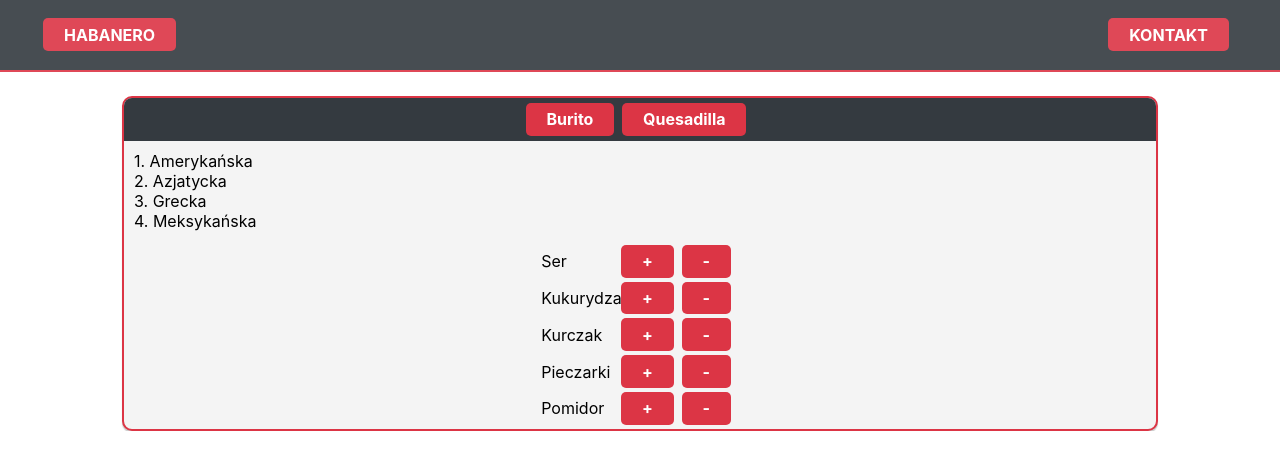
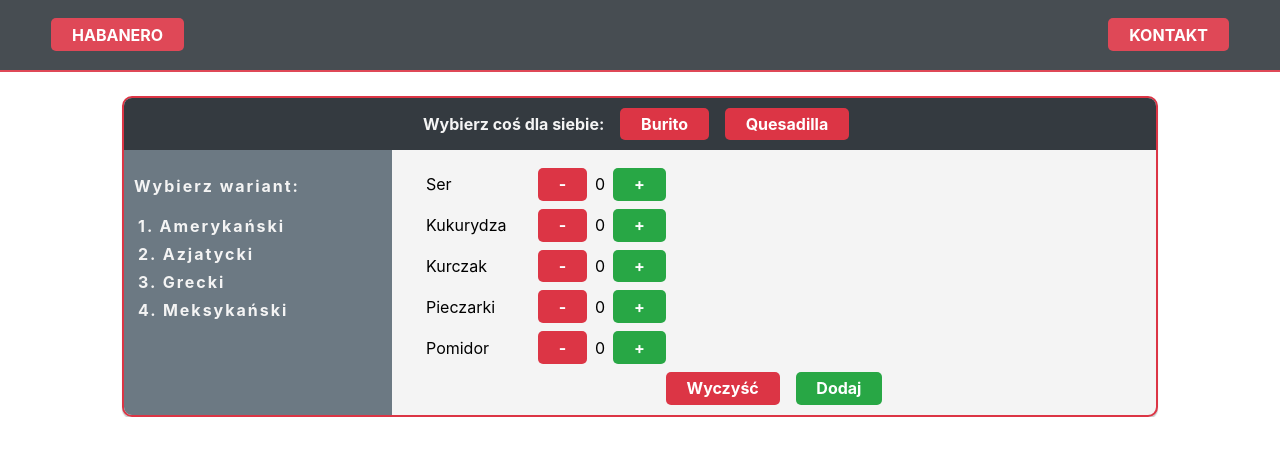
Before and after one commit to chrobak-adrian/Project, a React (Create React App) app in the folder habanero/: page /order in a window 1280 px wide. Shown: the top 470 px of the page. Built offline with nearby package versions, Linux system fonts and the light colour scheme.

Commit message:
Add contact form and styles to Orders

```diff
--- a/habanero/public/index.html
+++ b/habanero/public/index.html
@@ -24,7 +24,7 @@
       work correctly both with client-side routing and a non-root public URL.
       Learn how to configure a non-root public URL by running `npm run build`.
     -->
-    <title>React App</title>
+    <title>Habanero Rzeszów</title>
   </head>
   <body>
     <noscript>You need to enable JavaScript to run this app.</noscript>
--- a/habanero/src/App.css
+++ b/habanero/src/App.css
@@ -15,6 +15,7 @@
 :root {
   --primary-color: #17a2b8;
   --dark-color: #343a40;
+  --gray-color: #6c7983;
   --light-color: #f4f4f4;
   --danger-color: #dc3545;
   --success-color: #28a745;
@@ -76,7 +77,7 @@
 /* Landing Page */
 .landing {
   position: relative;
-  background: url("./img/landing.jpg") no-repeat;
+  background: url("./assets/images/Habanero_logo.png") no-repeat;
   background-color: #000;
   background-position: center;
   height: 100vh;
@@ -104,7 +105,8 @@
   height: 100%;
 }
 
-* Text Styles*/ .x-large {
+/* Text Styles*/
+.x-large {
   font-size: 4rem;
   line-height: 1.2;
   margin-bottom: 1rem;
@@ -142,7 +144,7 @@
   font-size: 1rem;
   border: none;
   cursor: pointer;
-  margin-right: 0.5rem;
+  margin: 0 0.5rem;
   transition: opacity 0.2s ease-in;
   outline: none;
   text-decoration: none;
@@ -197,9 +199,19 @@
   width: 100%;
 }
 
+/* center items */
+
+.center {
+  display: flex;
+  align-items: center;
+  justify-content: center;
+}
+
 /* Order */
 
 .order-container {
+  display: flex;
+  flex-flow: row wrap;
   width: 100%;
   background-color: var(--light-color);
   box-shadow: 0 2px 1px #ccc;
@@ -209,30 +221,69 @@
   overflow: hidden;
 }
 
-.order-nav {
-  display: flex;
-  justify-content: center;
-  padding: 5px;
+.order-container > * {
+  flex: 1 100%;
+  padding: 10px;
+}
+
+.order-header {
+  background: var(--dark-color);
+  padding: 0;
+}
+
+.order-header p {
+  color: var(--light-color);
+  font-weight: bold;
+  margin-right: 8px;
+}
+
+.order-sidebar {
+  flex: 1 0;
+  order: 1;
+  background: var(--gray-color);
+  color: var(--light-color);
+  font-weight: bold;
+  letter-spacing: 2px;
+}
+
+.order-type {
+  padding: 4px;
+}
+
+.order-type:hover {
   background: var(--dark-color);
 }
 
-.order-sidebar {
-  padding: 10px;
-}
-
 .order-content {
+  flex: 3 0px;
+  order: 2;
 }
 
 .ingredient-row {
   display: flex;
   flex-direction: row;
-  justify-content: center;
+  justify-content: flex-start;
   align-items: center;
-  margin: 4px 0;
+  margin: 0.5rem 1.5rem;
 }
 
 .ingredient-name {
   width: 5rem;
+  margin-right: 1.5rem;
+}
+
+/* Contact page */
+
+.hours-open-label {
+  position: relative;
+  max-width: 300px;
+  line-height: 26px;
+  font-size: 0.9rem;
+}
+
+.hours-open-day {
+  display: inline-block;
+  min-width: 120px;
 }
 
 /* Mobile Styles */
--- a/habanero/src/shared/components/Contact/Contact.tsx
+++ b/habanero/src/shared/components/Contact/Contact.tsx
@@ -1,5 +1,48 @@
 import React from "react";
 
-const Contact: React.FC = () => <section className="contact">Contact</section>;
+const Contact: React.FC = () => (
+  <section className="contact">
+    <div className="order-container">
+      <div>
+        <h3>Habanero</h3>
+        <p>
+          ul. Mikołaja Kopernika 3a <br />
+          35-069 Rzeszów <br /> tel: 535 880 899
+        </p>
+      </div>
+      <div className="hours-open">
+        <h4>Godziny otwarcia</h4>
+        <div className="hours-open-label">
+          <span className="hours-open-day">Poniedziałek</span>
+          <span>10:00 - 22:00</span>
+        </div>
+        <div className="hours-open-label">
+          <span className="hours-open-day">Wtorek</span>
+          <span>10:00 - 22:00</span>
+        </div>
+        <div className="hours-open-label">
+          <span className="hours-open-day">Środa</span>
+          <span>10:00 - 22:00</span>
+        </div>
+        <div className="hours-open-label">
+          <span className="hours-open-day">Czwartek</span>
+          <span>10:00 - 23:00</span>
+        </div>
+        <div className="hours-open-label">
+          <span className="hours-open-day">Piątek</span>
+          <span>10:00 - 00:00</span>
+        </div>
+        <div className="hours-open-label">
+          <span className="hours-open-day">Sobota</span>
+          <span>11:00 - 00:00</span>
+        </div>
+        <div className="hours-open-label">
+          <span className="hours-open-day">Niedziela</span>
+          <span>11:00 - 00:00</span>
+        </div>
+      </div>
+    </div>
+  </section>
+);
 
 export default Contact;
--- a/habanero/src/shared/components/Order/Order.tsx
+++ b/habanero/src/shared/components/Order/Order.tsx
@@ -29,31 +29,39 @@ class Order extends React.Component<IProps, IState> {
       "Meksykańska",
     ];
     const orderBuritoType: Array<string> = [
-      "Amerykańska",
-      "Azjatycka",
-      "Grecka",
-      "Meksykańska",
+      "Amerykański",
+      "Azjatycki",
+      "Grecki",
+      "Meksykański",
     ];
     const ingredients = ["Ser", "Kukurydza", "Kurczak", "Pieczarki", "Pomidor"];
     console.log(this.state);
     return (
       <section className="order">
         <div className="order-container">
-          <div className="order-nav">
-            <div className="btn btn-danger" onClick={this.onBuritoSelect}>
-              Burito
-            </div>
-            <div className="btn btn-danger" onClick={this.onQuesadillaSelect}>
-              Quesadilla
+          <div className="order-header">
+            <div className="center">
+              <p>Wybierz coś dla siebie: </p>
+              <div className="btn btn-danger" onClick={this.onBuritoSelect}>
+                Burito
+              </div>
+              <div className="btn btn-danger" onClick={this.onQuesadillaSelect}>
+                Quesadilla
+              </div>
             </div>
           </div>
           <div className="order-sidebar">
+            <p>Wybierz wariant:</p>
             {orderType === 0
               ? orderBuritoType.map((type: string, index: number) => (
-                  <div key={index}>{`${index + 1}. ${type}`}</div>
+                  <div className="order-type" key={index}>{`${
+                    index + 1
+                  }. ${type}`}</div>
                 ))
               : orderQuesadillaType.map((type: string, index: number) => (
-                  <div key={index}>{`${index + 1}. ${type}`}</div>
+                  <div className="order-type" key={index}>{`${
+                    index + 1
+                  }. ${type}`}</div>
                 ))}
           </div>
           <div className="order-content">
@@ -61,10 +69,15 @@ class Order extends React.Component<IProps, IState> {
               {ingredients.map((ingidient: string, index: number) => (
                 <div key={index} className="ingredient-row">
                   <div className="ingredient-name">{ingidient}</div>
-                  <div className="btn btn-danger">+</div>
                   <div className="btn btn-danger">-</div>
+                  <div>0</div>
+                  <div className="btn btn-success">+</div>
                 </div>
               ))}
+            </div>
+            <div className="center">
+              <div className="btn btn-danger">Wyczyść</div>
+              <div className="btn btn-success">Dodaj</div>
             </div>
           </div>
         </div>
```
Also changed, not shown: habanero/src/assets/images/Habanero_logo.png (added).
